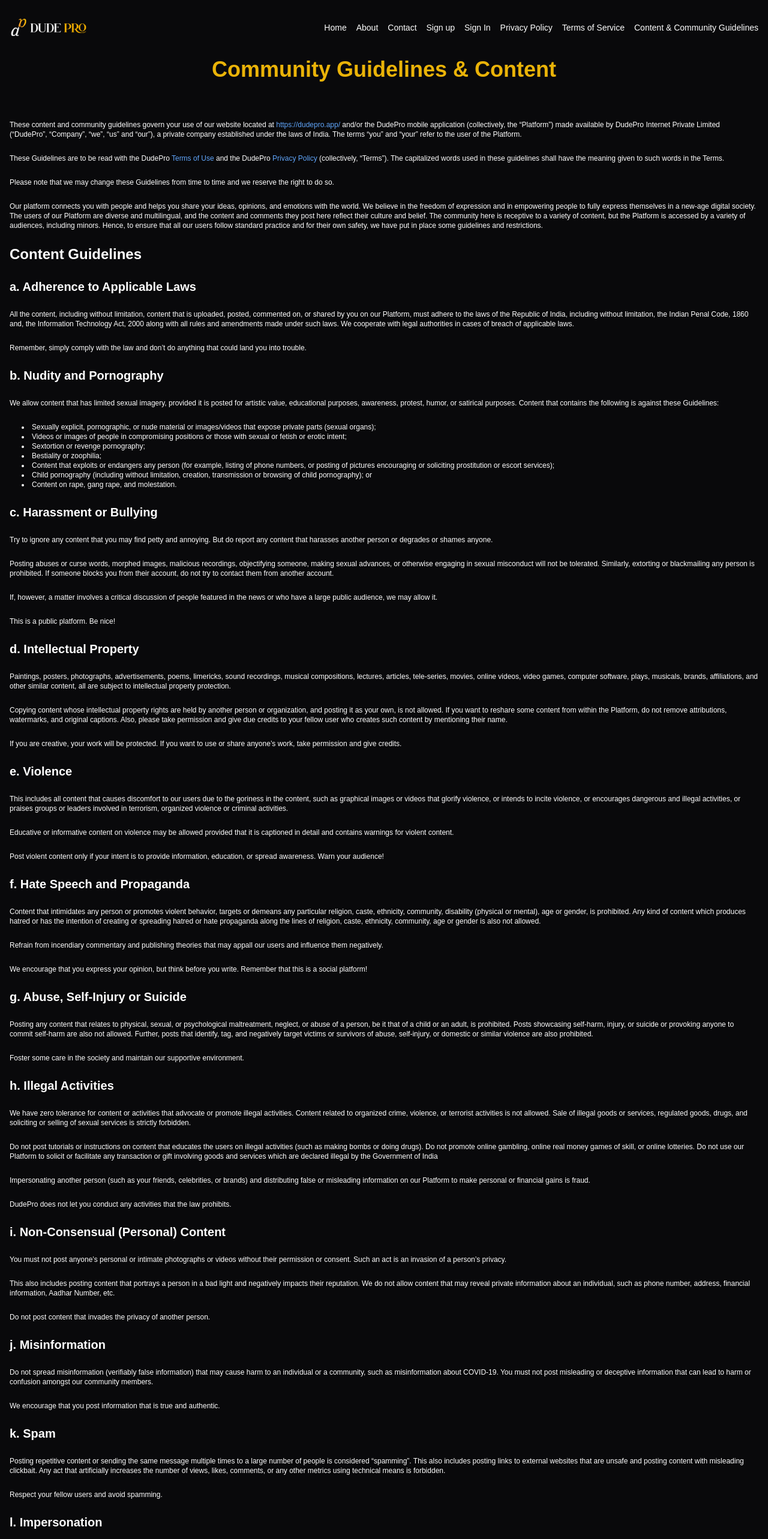
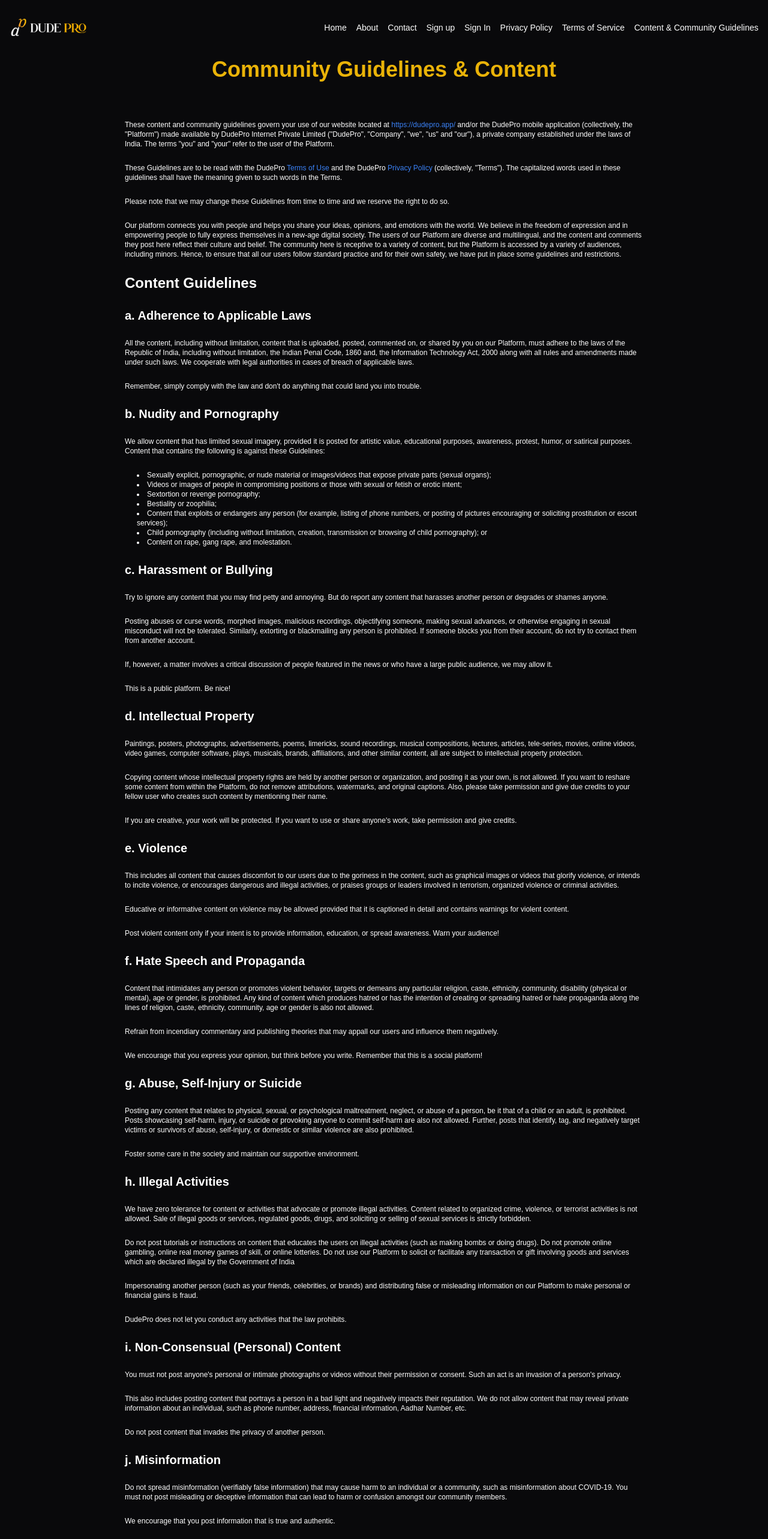
Before and after one commit to vigneshrintu/BroChill-Internship, a Next.js app: page /content-community-guidelines in a window 1280 px wide. Shown: the top 2566 px of the page at 60% size. Built offline with nearby package versions, Linux system fonts and the light colour scheme; a web font is replaced by a local one.

Commit message:
fixed spacing issues

```diff
--- a/app/content-community-guidelines/page.tsx
+++ b/app/content-community-guidelines/page.tsx
@@ -1,19 +1,21 @@
 import React from "react";
-import {Header} from "../../components/Header";
-import Footer from "../../components/Footer";
+import { Header } from "@/components/Header";
+import Footer from "@/components/Footer";
 
 const CommunityGuidelines = () => {
   return (
-    <main className="bg-black-100 text-white min-h-screen p-2 mx-auto">
+    <main className="relative flex justify-center items-center flex-col overflow-visible mx-auto p-2">
       <Header />
-      <div className="container mx-auto p-2 mx-auto mt-20">
-          <h1 className="text-4xl text-yellow-500 mb-16 text-center font-bold">Community Guidelines & Content</h1>
-        <div className="space-y-6 text-xs font-light">
+
+      <div className="mt-20 mx-auto h-full w-full block p-2 max-w-4xl px-4">
+        <div className="h-full w-full">
+          <h1 className="text-center text-yellow-500 text-4xl font-extrabold mb-16">Community Guidelines & Content</h1>
+          <div className="mx-auto text-white font-light text-xs space-y-6">
             <p>
-            These content and community guidelines govern your use of our website located at <a href="https://dudepro.app/" className="text-blue-400">https://dudepro.app/</a> and/or the DudePro mobile application (collectively, the “Platform”) made available by DudePro Internet Private Limited (“DudePro”, “Company”, “we”, “us” and “our”), a private company established under the laws of India. The terms “you” and “your” refer to the user of the Platform.
+              These content and community guidelines govern your use of our website located at <a href="https://dudepro.app/" className="text-blue-500">https://dudepro.app/</a> and/or the DudePro mobile application (collectively, the "Platform") made available by DudePro Internet Private Limited ("DudePro", "Company", "we", "us" and "our"), a private company established under the laws of India. The terms "you" and "your" refer to the user of the Platform.
             </p>
             <p>
-            These Guidelines are to be read with the DudePro <a href="https://www.dudepro.app/terms-of-service/" className="text-blue-400">Terms of Use</a> and the DudePro <a href="https://www.dudepro.app/privacy-policy/" className="text-blue-400">Privacy Policy</a> (collectively, “Terms”). The capitalized words used in these guidelines shall have the meaning given to such words in the Terms.
+              These Guidelines are to be read with the DudePro <a href="https://www.dudepro.app/terms-of-service/" className="text-blue-500">Terms of Use</a> and the DudePro <a href="https://www.dudepro.app/privacy-policy/" className="text-blue-500">Privacy Policy</a> (collectively, "Terms"). The capitalized words used in these guidelines shall have the meaning given to such words in the Terms.
             </p>
             <p>
               Please note that we may change these Guidelines from time to time and we reserve the right to do so.
@@ -22,20 +24,19 @@
               Our platform connects you with people and helps you share your ideas, opinions, and emotions with the world. We believe in the freedom of expression and in empowering people to fully express themselves in a new-age digital society. The users of our Platform are diverse and multilingual, and the content and comments they post here reflect their culture and belief. The community here is receptive to a variety of content, but the Platform is accessed by a variety of audiences, including minors. Hence, to ensure that all our users follow standard practice and for their own safety, we have put in place some guidelines and restrictions.
             </p>
 
-          {/* Content Guidelines */}
-          <h2 className="text-2xl font-semibold mt-10">Content Guidelines</h2>
+            <h2 className="text-2xl font-bold mt-8 mb-4">Content Guidelines</h2>
 
-          <h3 className="text-xl font-semibold mt-6">a. Adherence to Applicable Laws</h3>
+            <h3 className="text-xl font-semibold mt-6 mb-2">a. Adherence to Applicable Laws</h3>
             <p>
               All the content, including without limitation, content that is uploaded, posted, commented on, or shared by you on our Platform, must adhere to the laws of the Republic of India, including without limitation, the Indian Penal Code, 1860 and, the Information Technology Act, 2000 along with all rules and amendments made under such laws. We cooperate with legal authorities in cases of breach of applicable laws.
             </p>
-          <p>Remember, simply comply with the law and don’t do anything that could land you into trouble.</p>
+            <p>Remember, simply comply with the law and don't do anything that could land you into trouble.</p>
 
-          <h3 className="text-xl font-semibold mt-6">b. Nudity and Pornography</h3>
+            <h3 className="text-xl font-semibold mt-6 mb-2">b. Nudity and Pornography</h3>
             <p>
               We allow content that has limited sexual imagery, provided it is posted for artistic value, educational purposes, awareness, protest, humor, or satirical purposes. Content that contains the following is against these Guidelines:
             </p>
-          <ul className="list-disc list-inside ml-5">
+            <ul className="list-disc list-inside ml-5 mt-2">
               <li>Sexually explicit, pornographic, or nude material or images/videos that expose private parts (sexual organs);</li>
               <li>Videos or images of people in compromising positions or those with sexual or fetish or erotic intent;</li>
               <li>Sextortion or revenge pornography;</li>
@@ -45,7 +46,7 @@
               <li>Content on rape, gang rape, and molestation.</li>
             </ul>
 
-          <h3 className="text-xl font-semibold mt-6">c. Harassment or Bullying</h3>
+            <h3 className="text-xl font-semibold mt-6 mb-2">c. Harassment or Bullying</h3>
             <p>
               Try to ignore any content that you may find petty and annoying. But do report any content that harasses another person or degrades or shames anyone.
             </p>
@@ -57,7 +58,7 @@
             </p>
             <p>This is a public platform. Be nice!</p>
 
-          <h3 className="text-xl font-semibold mt-6">d. Intellectual Property</h3>
+            <h3 className="text-xl font-semibold mt-6 mb-2">d. Intellectual Property</h3>
             <p>
               Paintings, posters, photographs, advertisements, poems, limericks, sound recordings, musical compositions, lectures, articles, tele-series, movies, online videos, video games, computer software, plays, musicals, brands, affiliations, and other similar content, all are subject to intellectual property protection.
             </p>
@@ -65,10 +66,10 @@
               Copying content whose intellectual property rights are held by another person or organization, and posting it as your own, is not allowed. If you want to reshare some content from within the Platform, do not remove attributions, watermarks, and original captions. Also, please take permission and give due credits to your fellow user who creates such content by mentioning their name.
             </p>
             <p>
-            If you are creative, your work will be protected. If you want to use or share anyone’s work, take permission and give credits.
+              If you are creative, your work will be protected. If you want to use or share anyone's work, take permission and give credits.
             </p>
 
-          <h3 className="text-xl font-semibold mt-6">e. Violence</h3>
+            <h3 className="text-xl font-semibold mt-6 mb-2">e. Violence</h3>
             <p>
               This includes all content that causes discomfort to our users due to the goriness in the content, such as graphical images or videos that glorify violence, or intends to incite violence, or encourages dangerous and illegal activities, or praises groups or leaders involved in terrorism, organized violence or criminal activities.
             </p>
@@ -77,7 +78,7 @@
             </p>
             <p>Post violent content only if your intent is to provide information, education, or spread awareness. Warn your audience!</p>
 
-          <h3 className="text-xl font-semibold mt-6">f. Hate Speech and Propaganda</h3>
+            <h3 className="text-xl font-semibold mt-6 mb-2">f. Hate Speech and Propaganda</h3>
             <p>
               Content that intimidates any person or promotes violent behavior, targets or demeans any particular religion, caste, ethnicity, community, disability (physical or mental), age or gender, is prohibited. Any kind of content which produces hatred or has the intention of creating or spreading hatred or hate propaganda along the lines of religion, caste, ethnicity, community, age or gender is also not allowed.
             </p>
@@ -86,13 +87,13 @@
             </p>
             <p>We encourage that you express your opinion, but think before you write. Remember that this is a social platform!</p>
 
-          <h3 className="text-xl font-semibold mt-6">g. Abuse, Self-Injury or Suicide</h3>
+            <h3 className="text-xl font-semibold mt-6 mb-2">g. Abuse, Self-Injury or Suicide</h3>
             <p>
               Posting any content that relates to physical, sexual, or psychological maltreatment, neglect, or abuse of a person, be it that of a child or an adult, is prohibited. Posts showcasing self-harm, injury, or suicide or provoking anyone to commit self-harm are also not allowed. Further, posts that identify, tag, and negatively target victims or survivors of abuse, self-injury, or domestic or similar violence are also prohibited.
             </p>
             <p>Foster some care in the society and maintain our supportive environment.</p>
 
-          <h3 className="text-xl font-semibold mt-6">h. Illegal Activities</h3>
+            <h3 className="text-xl font-semibold mt-6 mb-2">h. Illegal Activities</h3>
             <p>
               We have zero tolerance for content or activities that advocate or promote illegal activities. Content related to organized crime, violence, or terrorist activities is not allowed. Sale of illegal goods or services, regulated goods, drugs, and soliciting or selling of sexual services is strictly forbidden.
             </p>
@@ -104,58 +105,60 @@
             </p>
             <p>DudePro does not let you conduct any activities that the law prohibits.</p>
 
-          <h3 className="text-xl font-semibold mt-6">i. Non-Consensual (Personal) Content</h3>
+            <h3 className="text-xl font-semibold mt-6 mb-2">i. Non-Consensual (Personal) Content</h3>
             <p>
-            You must not post anyone’s personal or intimate photographs or videos without their permission or consent. Such an act is an invasion of a person’s privacy.
+              You must not post anyone's personal or intimate photographs or videos without their permission or consent. Such an act is an invasion of a person's privacy.
             </p>
             <p>
               This also includes posting content that portrays a person in a bad light and negatively impacts their reputation. We do not allow content that may reveal private information about an individual, such as phone number, address, financial information, Aadhar Number, etc.
             </p>
             <p>Do not post content that invades the privacy of another person.</p>
 
-          <h3 className="text-xl font-semibold mt-6">j. Misinformation</h3>
+            <h3 className="text-xl font-semibold mt-6 mb-2">j. Misinformation</h3>
             <p>
               Do not spread misinformation (verifiably false information) that may cause harm to an individual or a community, such as misinformation about COVID-19. You must not post misleading or deceptive information that can lead to harm or confusion amongst our community members.
             </p>
             <p>We encourage that you post information that is true and authentic.</p>
 
-          <h3 className="text-xl font-semibold mt-6">k. Spam</h3>
+            <h3 className="text-xl font-semibold mt-6 mb-2">k. Spam</h3>
             <p>
-            Posting repetitive content or sending the same message multiple times to a large number of people is considered “spamming”. This also includes posting links to external websites that are unsafe and posting content with misleading clickbait. Any act that artificially increases the number of views, likes, comments, or any other metrics using technical means is forbidden.
+              Posting repetitive content or sending the same message multiple times to a large number of people is considered "spamming". This also includes posting links to external websites that are unsafe and posting content with misleading clickbait. Any act that artificially increases the number of views, likes, comments, or any other metrics using technical means is forbidden.
             </p>
             <p>Respect your fellow users and avoid spamming.</p>
 
-          <h3 className="text-xl font-semibold mt-6">l. Impersonation</h3>
+            <h3 className="text-xl font-semibold mt-6 mb-2">l. Impersonation</h3>
             <p>
               Do not impersonate any other individual, organization, government, or any official representative of any such individual or organization. This includes creating misleading usernames, names, profile bios, or profile pictures.
             </p>
             <p>Be yourself!</p>
 
-          <h3 className="text-xl font-semibold mt-6">m. Security Breaches</h3>
+            <h3 className="text-xl font-semibold mt-6 mb-2">m. Security Breaches</h3>
             <p>
               Do not post content that attempts to interfere with, disrupt, harm, or access in an unauthorized manner the Platform, our users, or their data. We do not allow content that contains software viruses, malware, or any other computer code, files, or programs designed to interrupt, destroy, or limit the functionality of any computer resource.
             </p>
             <p>Do not misuse our Platform or post content that can compromise our security.</p>
 
-          <h3 className="text-xl font-semibold mt-6">n. Use of Our Content</h3>
+            <h3 className="text-xl font-semibold mt-6 mb-2">n. Use of Our Content</h3>
             <p>
               DudePro retains the ownership of and reserves the right to all materials on the Platform, including text, images, graphics, video, audio, and software. The DudePro logo, and other marks are trademarks of DudePro. You are not permitted to use any content posted by us without our prior written permission.
             </p>
             <p>Enjoy our content, but do not steal it!</p>
 
-          <h3 className="text-xl font-semibold mt-6">Consequences</h3>
+            <h3 className="text-xl font-semibold mt-6 mb-2">Consequences</h3>
             <p>
               If your content violates these Guidelines, we may:
             </p>
-          <ul className="list-disc list-inside ml-5">
+            <ul className="list-disc list-inside ml-5 mt-2">
               <li>Ask you to remove or edit your content;</li>
               <li>Remove your content;</li>
               <li>Restrict, suspend or terminate your account; or</li>
               <li>Report you to law enforcement authorities or take appropriate legal action against you.</li>
             </ul>
-          <p>We expect you to respect these guidelines and help us create a safe and enjoyable community for everyone. Thank you for being a part of DudePro!</p>
+            <p className="mt-4">We expect you to respect these guidelines and help us create a safe and enjoyable community for everyone. Thank you for being a part of DudePro!</p>
           </div>
         </div>
+      </div>
+
       <Footer />
     </main>
   );
--- a/app/privacy-policy/page.tsx
+++ b/app/privacy-policy/page.tsx
@@ -6,7 +6,7 @@
   return (
     <main className="container mx-auto p-2">
       <Header />
-      <div className="bg-black-100 text-white p-2 rounded-lg shadow-lg">
+      <div className="max-w-4xl mx-auto px-4 bg-black-100 text-white p-2 rounded-lg shadow-lg">
         <h1 className="text-4xl font-bold mb-16 mt-20 text-center text-yellow-500">Privacy Policy</h1>
         <div className="space-y-6 text-xs font-light">
           <p>
--- a/app/terms-of-service/page.tsx
+++ b/app/terms-of-service/page.tsx
@@ -6,7 +6,7 @@
     <main className="relative flex justify-center items-center flex-col overflow-visible mx-auto p-2">
       <Header />
 
-      <div className="mt-20 mx-auto h-full w-full block p-2">
+      <div className="mt-20 mx-auto h-full w-full block p-2 max-w-4xl px-4">
         <div className="h-full w-full">
           <h1 className="text-center text-yellow-500 text-4xl font-extrabold mb-16">Terms of Service</h1>
           <div className="mx-auto text-white font-light text-xs space-y-6">
```
Lines whose indentation alone changed are shown as unchanged.
